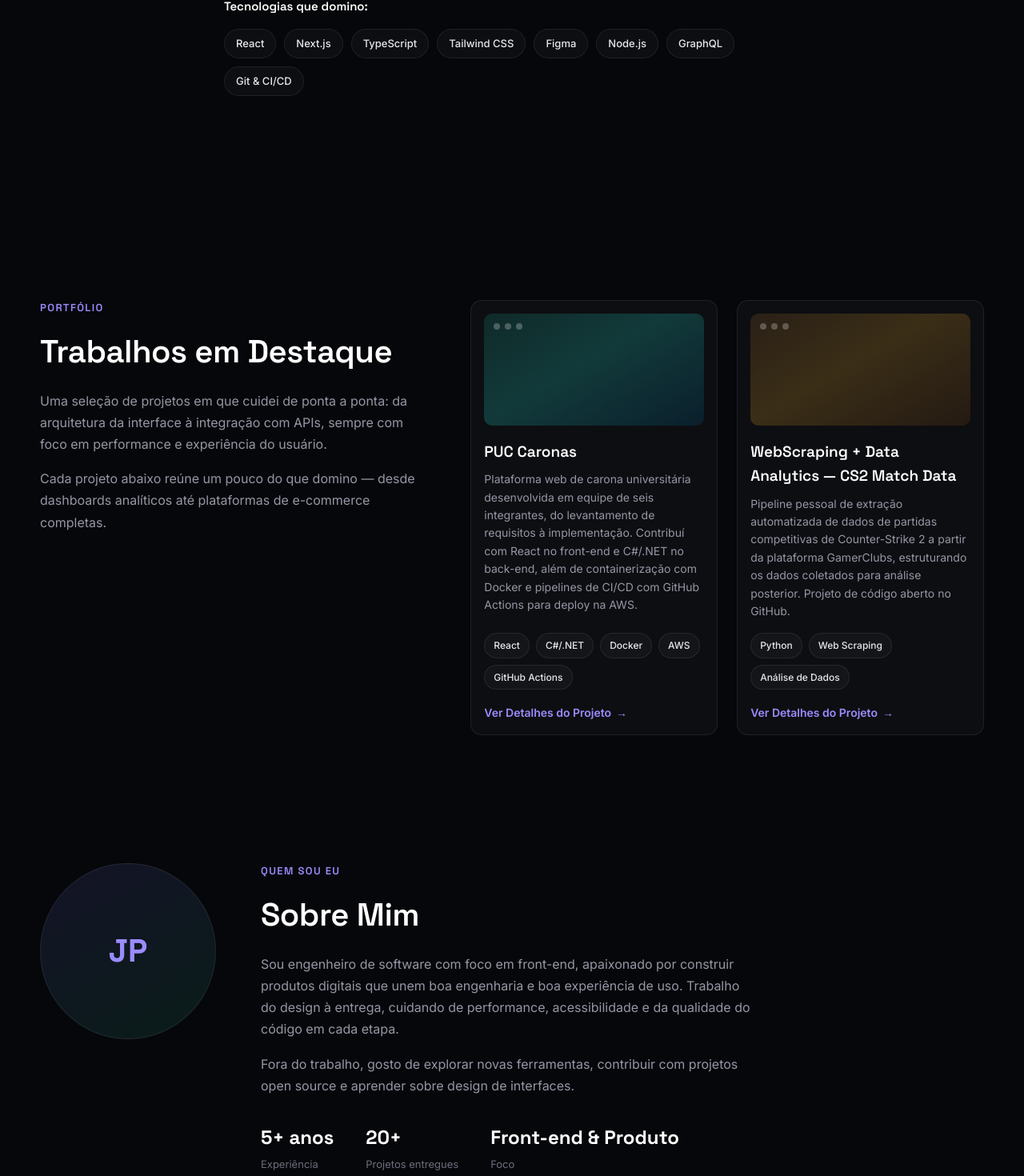
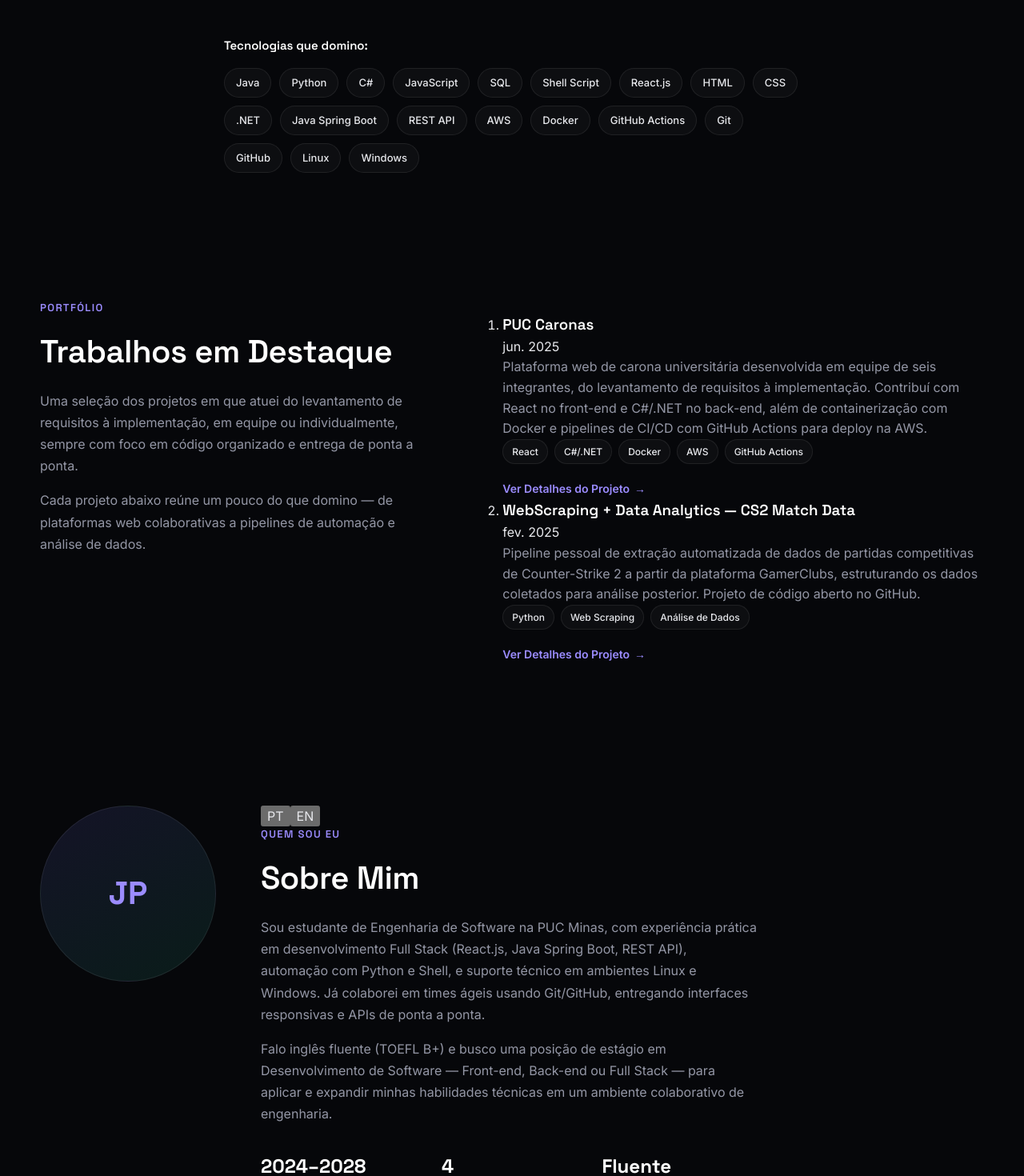
Before and after one commit to JpMaciel04/portifolio-joaoPedro, a React (Vite) app in the folder portifolio/: page / in a window 1280 px wide. Shown: the part 478-1948 px from the top of the page at 80% size. Built offline with nearby package versions, Linux system fonts and the light colour scheme.

Commit message:
Alterações gerais nas secçoes de informação

```diff
--- a/portifolio/src/sections/Contatos/Contatos.tsx
+++ b/portifolio/src/sections/Contatos/Contatos.tsx
@@ -1,20 +1,75 @@
 import { useState } from 'react'
 import type { FormEvent } from 'react'
+import emailjs from '@emailjs/browser'
 import './Contatos.css'
 
 const SOCIALS = [
-  { icon: 'github-icon', label: 'GitHub', href: 'https://github.com' },
-  { icon: 'x-icon', label: 'X', href: 'https://x.com' },
-  { icon: 'bluesky-icon', label: 'Bluesky', href: 'https://bsky.app' },
-  { icon: 'discord-icon', label: 'Discord', href: 'https://discord.com' },
+  { icon: 'github-icon', label: 'GitHub', href: 'https://github.com/JpMaciel04' },
+  {
+    icon: 'linkedin-icon',
+    label: 'LinkedIn',
+    href: 'https://linkedin.com/in/joao-pedro-maciel-oliveira',
+  },
 ]
 
+type FormValues = {
+  nome: string
+  email: string
+  mensagem: string
+}
+
+type Status = 'idle' | 'sending' | 'success' | 'error'
+
+function validate(values: FormValues) {
+  const errors: Partial<Record<keyof FormValues, string>> = {}
+
+  if (!values.nome) errors.nome = 'Informe seu nome.'
+  else if (values.nome.length < 2) errors.nome = 'Nome muito curto.'
+
+  if (!values.email) errors.email = 'Informe seu e-mail.'
+  else if (!/^[^\s@]+@[^\s@]+\.[^\s@]+$/.test(values.email)) {
+    errors.email = 'E-mail inválido.'
+  }
+
+  if (!values.mensagem) errors.mensagem = 'Escreva uma mensagem.'
+  else if (values.mensagem.trim().length < 10) {
+    errors.mensagem = 'Mensagem muito curta (mínimo 10 caracteres).'
+  }
+
+  return errors
+}
+
 function Contatos() {
-  const [sent, setSent] = useState(false)
+  const [status, setStatus] = useState<Status>('idle')
+  const [errors, setErrors] = useState<Partial<Record<keyof FormValues, string>>>({})
 
-  function handleSubmit(event: FormEvent<HTMLFormElement>) {
+  async function handleSubmit(event: FormEvent<HTMLFormElement>) {
     event.preventDefault()
-    setSent(true)
+    const form = event.currentTarget
+    const formData = new FormData(form)
+    const values: FormValues = {
+      nome: String(formData.get('nome') ?? '').trim(),
+      email: String(formData.get('email') ?? '').trim(),
+      mensagem: String(formData.get('mensagem') ?? '').trim(),
+    }
+
+    const fieldErrors = validate(values)
+    setErrors(fieldErrors)
+    if (Object.keys(fieldErrors).length > 0) return
+
+    setStatus('sending')
+    try {
+      await emailjs.send(
+        import.meta.env.VITE_EMAILJS_SERVICE_ID,
+        import.meta.env.VITE_EMAILJS_TEMPLATE_ID,
+        values,
+        { publicKey: import.meta.env.VITE_EMAILJS_PUBLIC_KEY },
+      )
+      setStatus('success')
+      form.reset()
+    } catch {
+      setStatus('error')
+    }
   }
 
   return (
@@ -22,15 +77,25 @@ function Contatos() {
       <div className="container contatos__inner">
         <h2 className="contatos__title">Entre em contato!</h2>
 
-        <form className="contatos__form" onSubmit={handleSubmit}>
+        <form className="contatos__form" onSubmit={handleSubmit} noValidate>
           <label className="field">
             <span>Seu Nome</span>
             <input type="text" name="nome" placeholder="Como quer ser chamado?" required />
+            {errors.nome && (
+              <span className="field__error" role="alert">
+                {errors.nome}
+              </span>
+            )}
           </label>
 
           <label className="field">
             <span>Endereço de E-mail</span>
             <input type="email" name="email" placeholder="exemplo@email.com" required />
+            {errors.email && (
+              <span className="field__error" role="alert">
+                {errors.email}
+              </span>
+            )}
           </label>
 
           <label className="field">
@@ -41,12 +106,27 @@ function Contatos() {
               placeholder="Escreva o escopo da sua ideia ou proposta..."
               required
             />
+            {errors.mensagem && (
+              <span className="field__error" role="alert">
+                {errors.mensagem}
+              </span>
+            )}
           </label>
 
-          <button type="submit" className="contatos__submit">
-            {sent ? 'Mensagem enviada!' : 'Enviar Mensagem'}
+          <button type="submit" className="contatos__submit" disabled={status === 'sending'}>
+            {status === 'sending'
+              ? 'Enviando...'
+              : status === 'success'
+                ? 'Mensagem enviada!'
+                : 'Enviar Mensagem'}
             <span aria-hidden="true">➤</span>
           </button>
+
+          {status === 'error' && (
+            <p className="contatos__status contatos__status--error" role="alert">
+              Não foi possível enviar sua mensagem. Tente novamente em instantes.
+            </p>
+          )}
         </form>
 
         <ul className="contatos__socials">
--- a/portifolio/src/sections/Experiencias/Experiencias.tsx
+++ b/portifolio/src/sections/Experiencias/Experiencias.tsx
@@ -1,5 +1,9 @@
 import { experiences } from '../../data/experience'
 import './Experiencias.css'
+
+const sortedExperiences = [...experiences].sort((a, b) =>
+  b.startDate.localeCompare(a.startDate),
+)
 
 function Experiencias() {
   return (
@@ -9,7 +13,7 @@ function Experiencias() {
         <h2 className="section-title">Experiências</h2>
 
         <ol className="timeline">
-          {experiences.map((exp) => (
+          {sortedExperiences.map((exp) => (
             <li key={exp.id} className="timeline__item">
               <span className="timeline__dot" aria-hidden="true" />
               <div className="timeline__content">
--- a/portifolio/src/sections/Hero/Hero.tsx
+++ b/portifolio/src/sections/Hero/Hero.tsx
@@ -1,26 +1,40 @@
 import './Hero.css'
 
 const STACK = [
-  'React',
-  'Next.js',
-  'TypeScript',
-  'Tailwind CSS',
-  'Figma',
-  'Node.js',
-  'GraphQL',
-  'Git & CI/CD',
+  'Java',
+  'Python',
+  'C#',
+  'JavaScript',
+  'SQL',
+  'Shell Script',
+  'React.js',
+  'HTML',
+  'CSS',
+  '.NET',
+  'Java Spring Boot',
+  'REST API',
+  'AWS',
+  'Docker',
+  'GitHub Actions',
+  'Git',
+  'GitHub',
+  'Linux',
+  'Windows',
 ]
 
 function Hero() {
   return (
     <section id="topo" className="hero">
       <div className="container hero__inner">
-        <span className="hero__eyebrow">Olá, me chamo João</span>
-        <h1 className="hero__title">Engenheiro de Software</h1>
+        <span className="hero__eyebrow">Olá, me chamo João Pedro</span>
+        <h1 className="hero__title">Estudante de Engenharia de Software</h1>
         <p className="hero__lead">
-          Construo interfaces rápidas e bem cuidadas, do design ao deploy.
-          Gosto de transformar ideias complexas em produtos digitais simples
-          de usar, com atenção a performance, acessibilidade e detalhes.
+          Curso Engenharia de Software na PUC Minas, com experiência prática
+          em desenvolvimento Full Stack (React.js, Java Spring Boot, REST
+          API), automação com Python e Shell, e suporte técnico em ambientes
+          Linux e Windows. Busco uma posição de estágio em desenvolvimento de
+          software para aplicar e expandir minhas habilidades técnicas em um
+          ambiente colaborativo de engenharia.
         </p>
 
         <div className="hero__stack">
--- a/portifolio/src/sections/Projetos/Projetos.tsx
+++ b/portifolio/src/sections/Projetos/Projetos.tsx
@@ -1,5 +1,27 @@
 import { projects } from '../../data/projects'
 import './Projetos.css'
+
+const MONTHS = [
+  'jan',
+  'fev',
+  'mar',
+  'abr',
+  'mai',
+  'jun',
+  'jul',
+  'ago',
+  'set',
+  'out',
+  'nov',
+  'dez',
+]
+
+function formatProjectDate(iso: string) {
+  const [year, month] = iso.split('-')
+  return `${MONTHS[Number(month) - 1]}. ${year}`
+}
+
+const sortedProjects = [...projects].sort((a, b) => b.date.localeCompare(a.date))
 
 function Projetos() {
   return (
@@ -9,27 +31,31 @@ function Projetos() {
           <span className="section-eyebrow">Portfólio</span>
           <h2 className="section-title">Trabalhos em Destaque</h2>
           <p>
-            Uma seleção de projetos em que cuidei de ponta a ponta: da
-            arquitetura da interface à integração com APIs, sempre com foco
-            em performance e experiência do usuário.
+            Uma seleção dos projetos em que atuei do levantamento de
+            requisitos à implementação, em equipe ou individualmente, sempre
+            com foco em código organizado e entrega de ponta a ponta.
           </p>
           <p>
-            Cada projeto abaixo reúne um pouco do que domino — desde
-            dashboards analíticos até plataformas de e-commerce completas.
+            Cada projeto abaixo reúne um pouco do que domino — de plataformas
+            web colaborativas a pipelines de automação e análise de dados.
           </p>
         </div>
 
-        <div className="projetos__grid">
-          {projects.map((project) => (
-            <article key={project.id} className="project-card">
-              <div className={`project-card__media project-card__media--${project.accent}`}>
-                <span className="project-card__media-dot" />
-                <span className="project-card__media-dot" />
-                <span className="project-card__media-dot" />
+        <ol className="projetos__timeline">
+          {sortedProjects.map((project) => (
+            <li key={project.id} className="projetos__timeline-item">
+              <span
+                className={`projetos__timeline-dot projetos__timeline-dot--${project.accent}`}
+                aria-hidden="true"
+              />
+              <div className="projetos__timeline-content">
+                <div className="projetos__timeline-heading">
+                  <h3>{project.title}</h3>
+                  <span className="projetos__timeline-date">
+                    {formatProjectDate(project.date)}
+                  </span>
                 </div>
-
-              <h3 className="project-card__title">{project.title}</h3>
-              <p className="project-card__desc">{project.description}</p>
+                <p>{project.description}</p>
 
                 <ul className="project-card__tags">
                   {project.tags.map((tag) => (
@@ -42,9 +68,10 @@ function Projetos() {
                 <a href="#" className="project-card__link">
                   Ver Detalhes do Projeto <span aria-hidden="true">→</span>
                 </a>
-            </article>
+              </div>
+            </li>
           ))}
-        </div>
+        </ol>
       </div>
     </section>
   )
--- a/portifolio/src/sections/SobreMim/SobreMim.tsx
+++ b/portifolio/src/sections/SobreMim/SobreMim.tsx
@@ -1,12 +1,49 @@
+import { useState } from 'react'
 import './SobreMim.css'
 
-const HIGHLIGHTS = [
-  { label: 'Experiência', value: '5+ anos' },
-  { label: 'Projetos entregues', value: '20+' },
-  { label: 'Foco', value: 'Front-end & Produto' },
-]
+type Lang = 'pt' | 'en'
+
+const CONTENT: Record<
+  Lang,
+  {
+    eyebrow: string
+    title: string
+    paragraphs: string[]
+    highlights: { label: string; value: string }[]
+  }
+> = {
+  pt: {
+    eyebrow: 'Quem sou eu',
+    title: 'Sobre Mim',
+    paragraphs: [
+      'Sou estudante de Engenharia de Software na PUC Minas, com experiência prática em desenvolvimento Full Stack (React.js, Java Spring Boot, REST API), automação com Python e Shell, e suporte técnico em ambientes Linux e Windows. Já colaborei em times ágeis usando Git/GitHub, entregando interfaces responsivas e APIs de ponta a ponta.',
+      'Falo inglês fluente (TOEFL B+) e busco uma posição de estágio em Desenvolvimento de Software — Front-end, Back-end ou Full Stack — para aplicar e expandir minhas habilidades técnicas em um ambiente colaborativo de engenharia.',
+    ],
+    highlights: [
+      { label: 'PUC Minas (Eng. de Software)', value: '2024–2028' },
+      { label: 'Experiências profissionais', value: '4' },
+      { label: 'Inglês (TOEFL B+)', value: 'Fluente' },
+    ],
+  },
+  en: {
+    eyebrow: 'Who I am',
+    title: 'About Me',
+    paragraphs: [
+      "I'm a Software Engineering student at PUC Minas, with hands-on experience in Full Stack development (React.js, Java Spring Boot, REST API), automation with Python and Shell, and technical support in Linux and Windows environments. I've collaborated on agile teams using Git/GitHub, delivering responsive interfaces and end-to-end APIs.",
+      "I'm fluent in English (TOEFL B+) and I'm looking for an internship position in Software Development — Front-end, Back-end, or Full Stack — to apply and grow my technical skills in a collaborative engineering environment.",
+    ],
+    highlights: [
+      { label: 'PUC Minas (Software Eng.)', value: '2024–2028' },
+      { label: 'Professional experiences', value: '4' },
+      { label: 'English (TOEFL B+)', value: 'Fluent' },
+    ],
+  },
+}
 
 function SobreMim() {
+  const [lang, setLang] = useState<Lang>('pt')
+  const t = CONTENT[lang]
+
   return (
     <section id="sobre-mim" className="sobre-mim">
       <div className="container sobre-mim__inner">
@@ -15,22 +52,33 @@ function SobreMim() {
         </div>
 
         <div className="sobre-mim__text">
-          <span className="section-eyebrow">Quem sou eu</span>
-          <h2 className="section-title">Sobre Mim</h2>
-          <p>
-            Sou engenheiro de software com foco em front-end, apaixonado por
-            construir produtos digitais que unem boa engenharia e boa
-            experiência de uso. Trabalho do design à entrega, cuidando de
-            performance, acessibilidade e da qualidade do código em cada
-            etapa.
-          </p>
-          <p>
-            Fora do trabalho, gosto de explorar novas ferramentas, contribuir
-            com projetos open source e aprender sobre design de interfaces.
-          </p>
+          <div className="sobre-mim__lang" role="group" aria-label="Idioma / Language">
+            <button
+              type="button"
+              className={lang === 'pt' ? 'is-active' : ''}
+              aria-pressed={lang === 'pt'}
+              onClick={() => setLang('pt')}
+            >
+              PT
+            </button>
+            <button
+              type="button"
+              className={lang === 'en' ? 'is-active' : ''}
+              aria-pressed={lang === 'en'}
+              onClick={() => setLang('en')}
+            >
+              EN
+            </button>
+          </div>
+
+          <span className="section-eyebrow">{t.eyebrow}</span>
+          <h2 className="section-title">{t.title}</h2>
+          {t.paragraphs.map((paragraph) => (
+            <p key={paragraph}>{paragraph}</p>
+          ))}
 
           <ul className="sobre-mim__highlights">
-            {HIGHLIGHTS.map((item) => (
+            {t.highlights.map((item) => (
               <li key={item.label}>
                 <strong>{item.value}</strong>
                 <span>{item.label}</span>
```
Lines whose indentation alone changed are shown as unchanged.
